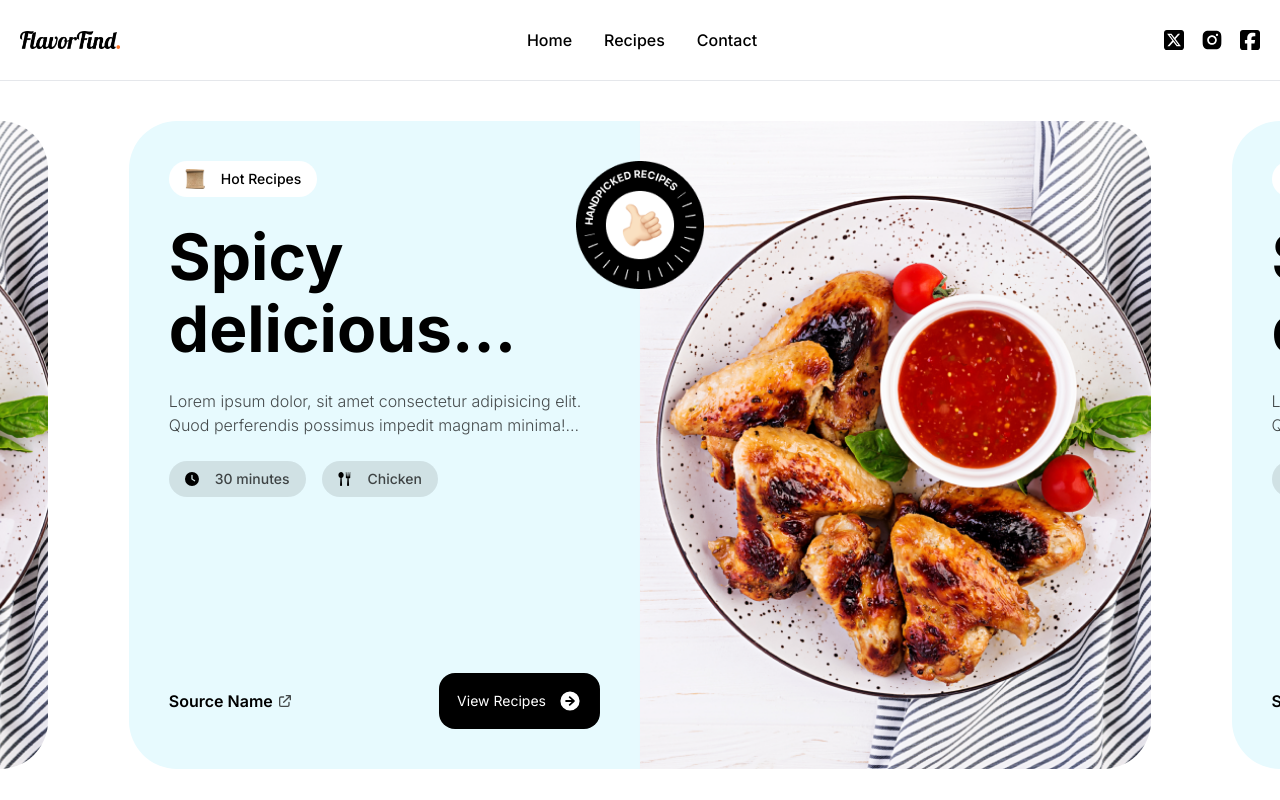
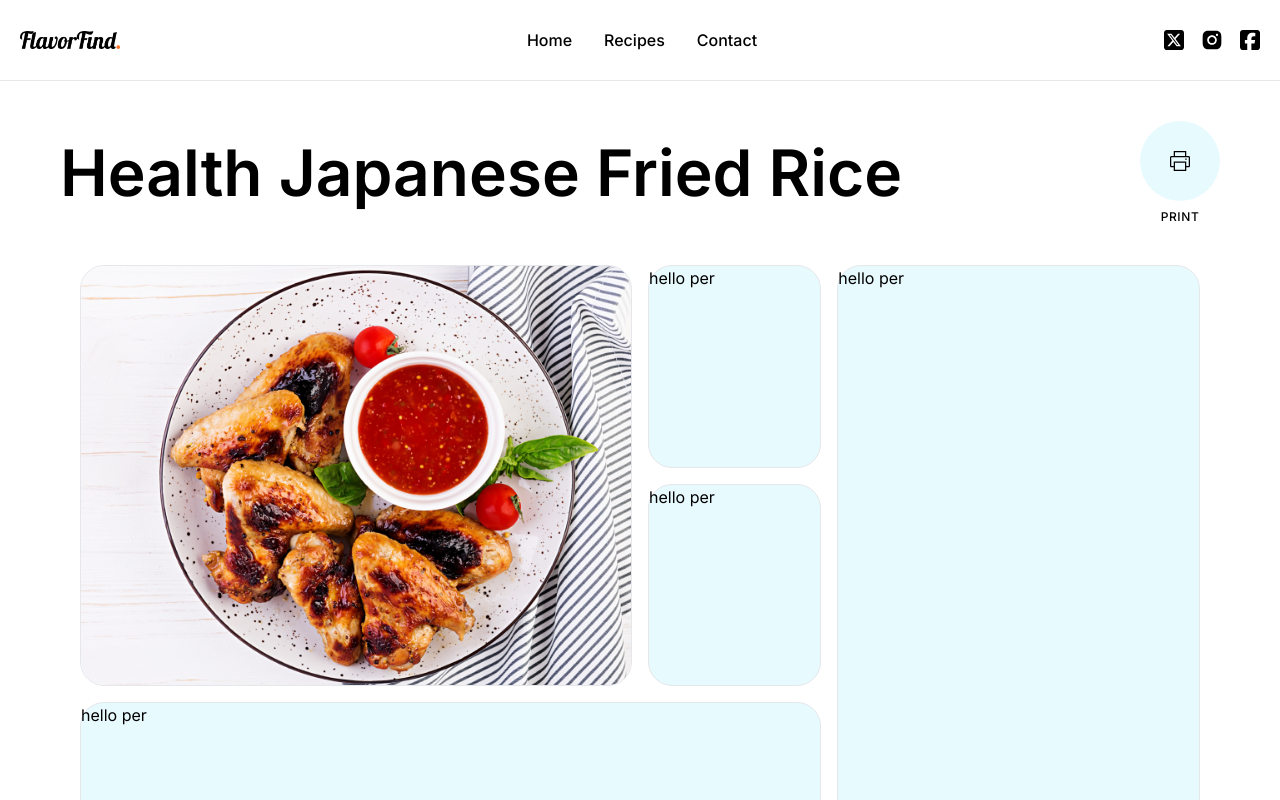
Before and after one commit to subodhGalande/flavorFind, a React (Vite) app: page /recipe/1 in a window 1280 px wide. Shown: the top 800 px of the page. Built offline with nearby package versions, Linux system fonts and the light colour scheme.

Commit message:
add: react-router-dom, recipe details page , bento grid

```diff
--- a/package.json
+++ b/package.json
@@ -14,6 +14,7 @@
     "react": "^18.3.1",
     "react-dom": "^18.3.1",
     "react-icons": "^5.3.0",
+    "react-router-dom": "^6.27.0",
     "swiper": "^11.1.14"
   },
   "devDependencies": {
--- a/src/App.jsx
+++ b/src/App.jsx
@@ -3,12 +3,14 @@ import Hero from "./components/hero";
 import SearchCategory from "./components/searchCategory";
 import RandomRecipes from "./components/randomRecipes";
 import Landing from "./components/landing";
+import RecipeDetails from "./pages/recipeDetails";
+import { Outlet } from "react-router-dom";
 
 function App() {
   return (
     <>
       <Navbar />
-      <Landing />
+      <Outlet />
     </>
   );
 }
--- a/src/components/hero.jsx
+++ b/src/components/hero.jsx
@@ -31,7 +31,7 @@ const Hero = () => {
         <div key={index}>
           <SwiperSlide>
             <div className="col mx-auto flex w-full flex-col-reverse overflow-hidden rounded-3xl sm:h-[90%] sm:w-[85%] sm:flex-row sm:rounded-[3rem]">
-              <div className="bg-primary flex flex-col justify-between p-5 sm:h-full sm:w-1/2 sm:p-10">
+              <div className="flex flex-col justify-between bg-primary p-5 sm:h-full sm:w-1/2 sm:p-10">
                 {/* text and badge */}
                 <div className="flex flex-col gap-y-4 sm:gap-y-6">
                   {/* badge */}
--- a/src/main.jsx
+++ b/src/main.jsx
@@ -1,10 +1,24 @@
-import { StrictMode } from 'react'
-import { createRoot } from 'react-dom/client'
-import App from './App.jsx'
-import './index.css'
+import { StrictMode } from "react";
+import { createRoot } from "react-dom/client";
+import App from "./App.jsx";
+import "./index.css";
+import { createBrowserRouter, RouterProvider } from "react-router-dom";
+import RecipeDetails from "./pages/recipeDetails.jsx";
+import Landing from "./components/landing.jsx";
 
-createRoot(document.getElementById('root')).render(
+const router = createBrowserRouter([
+  {
+    path: "/",
+    element: <App />,
+    children: [
+      { path: "", element: <Landing /> },
+      { path: "recipe/:id", element: <RecipeDetails /> },
+    ],
+  },
+]);
+
+createRoot(document.getElementById("root")).render(
   <StrictMode>
-    <App />
+    <RouterProvider router={router} />
   </StrictMode>,
-)
+);
--- /dev/null
+++ b/src/pages/recipeDetails.jsx
@@ -0,0 +1,49 @@
+import { SlPrinter } from "react-icons/sl";
+
+const RecipeDetails = () => {
+  return (
+    <section className="font-inter sm:p-10">
+      {/* heading and button */}
+      <div className="flex items-center justify-between px-5">
+        <h1 className="line-clamp-2 capitalize sm:text-[64px] sm:font-semibold">
+          {" "}
+          Health Japanese fried Rice
+        </h1>
+        <div className="flex flex-col items-center sm:gap-y-2">
+          <div className="flex w-fit items-center justify-center rounded-full bg-primary sm:h-20 sm:w-20">
+            {" "}
+            <SlPrinter className="sm:h-5 sm:w-5" />
+          </div>
+          <p className="text-xs font-medium tracking-wider">PRINT</p>
+        </div>
+      </div>
+
+      {/* bento section */}
+
+      <div className="grid w-full sm:mt-10 sm:h-[80vh] sm:grid-cols-6 sm:grid-rows-3 sm:gap-4 sm:px-10">
+        {/* first  */}
+        <div className="col-span-3 row-span-2 overflow-hidden border sm:rounded-3xl">
+          <img
+            src="/assets/chickenWings.png"
+            className="h-full w-full sm:object-cover"
+          />
+        </div>
+        <div className="col-span-1 row-span-1 border bg-primary sm:rounded-3xl">
+          hello per
+        </div>
+        <div className="col-span-2 row-span-3 border bg-primary sm:rounded-3xl">
+          hello per
+        </div>
+        <div className="col-span-1 row-span-1 border bg-primary sm:rounded-3xl">
+          hello per
+        </div>
+        {/* second */}
+        <div className="col-span-4 border bg-primary sm:rounded-3xl">
+          hello per
+        </div>
+      </div>
+    </section>
+  );
+};
+
+export default RecipeDetails;
```
Also changed, not shown: 1 other file (tests, documents, lock files or other folders).
